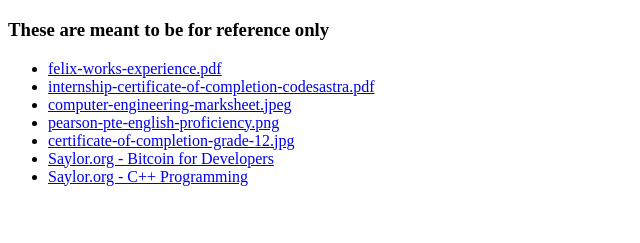
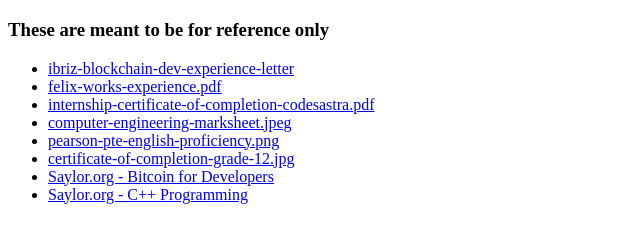
Before and after one commit to sudipghimire533/sudipghimire533.github.io, a plain HTML site: page documents/copies/index.html in a window 1280 px wide. Shown: the part 61-304 px from the top of the page, without its empty margins (0-640 px from the left). Drawn offline with Linux system fonts and the light colour scheme.

Commit message:
deploy: c9fe0784a0d8280b6ce617a64f7570670cd76912

```diff
--- a/documents/copies/index.html
+++ b/documents/copies/index.html
@@ -1 +1 @@
-<!doctype html><html lang=en><title></title><meta charset=utf-8><meta name=viewport content="width=device-width,initial-scale=1"><h1>My shareable documents</h1><h3>These are meant to be for reference only</h3><ul><li><a href=./felix-works-experience.pdf>felix-works-experience.pdf</a><li><a href=./internship-certificate-of-completion-codesastra.pdf>internship-certificate-of-completion-codesastra.pdf</a><li><a href=./computer-engineering-marksheet.jpeg>computer-engineering-marksheet.jpeg</a><li><a href=./pearson-pte-english-proficiency.png>pearson-pte-english-proficiency.png</a><li><a href=./certificate-of-completion-grade-12.jpg>certificate-of-completion-grade-12.jpg</a><li><a href=https://certificates.saylor.org/6ec0fc17-e69c-449a-af9e-c6becbc4ae9d>Saylor.org - Bitcoin for Developers</a><li><a href=https://certificates.saylor.org/6b74c9bf-a626-45e9-a0e5-df853407df5b>Saylor.org - C++ Programming</a></ul>
+<!doctype html><html lang=en><title></title><meta charset=utf-8><meta name=viewport content="width=device-width,initial-scale=1"><h1>My shareable documents</h1><h3>These are meant to be for reference only</h3><ul><li><a href=./ibriz-blockchain-dev-experience-letter.pdf>ibriz-blockchain-dev-experience-letter</a><li><a href=./felix-works-experience.pdf>felix-works-experience.pdf</a><li><a href=./internship-certificate-of-completion-codesastra.pdf>internship-certificate-of-completion-codesastra.pdf</a><li><a href=./computer-engineering-marksheet.jpeg>computer-engineering-marksheet.jpeg</a><li><a href=./pearson-pte-english-proficiency.png>pearson-pte-english-proficiency.png</a><li><a href=./certificate-of-completion-grade-12.jpg>certificate-of-completion-grade-12.jpg</a><li><a href=https://certificates.saylor.org/6ec0fc17-e69c-449a-af9e-c6becbc4ae9d>Saylor.org - Bitcoin for Developers</a><li><a href=https://certificates.saylor.org/6b74c9bf-a626-45e9-a0e5-df853407df5b>Saylor.org - C++ Programming</a></ul>
```
Also changed, not shown: 1 other file.
